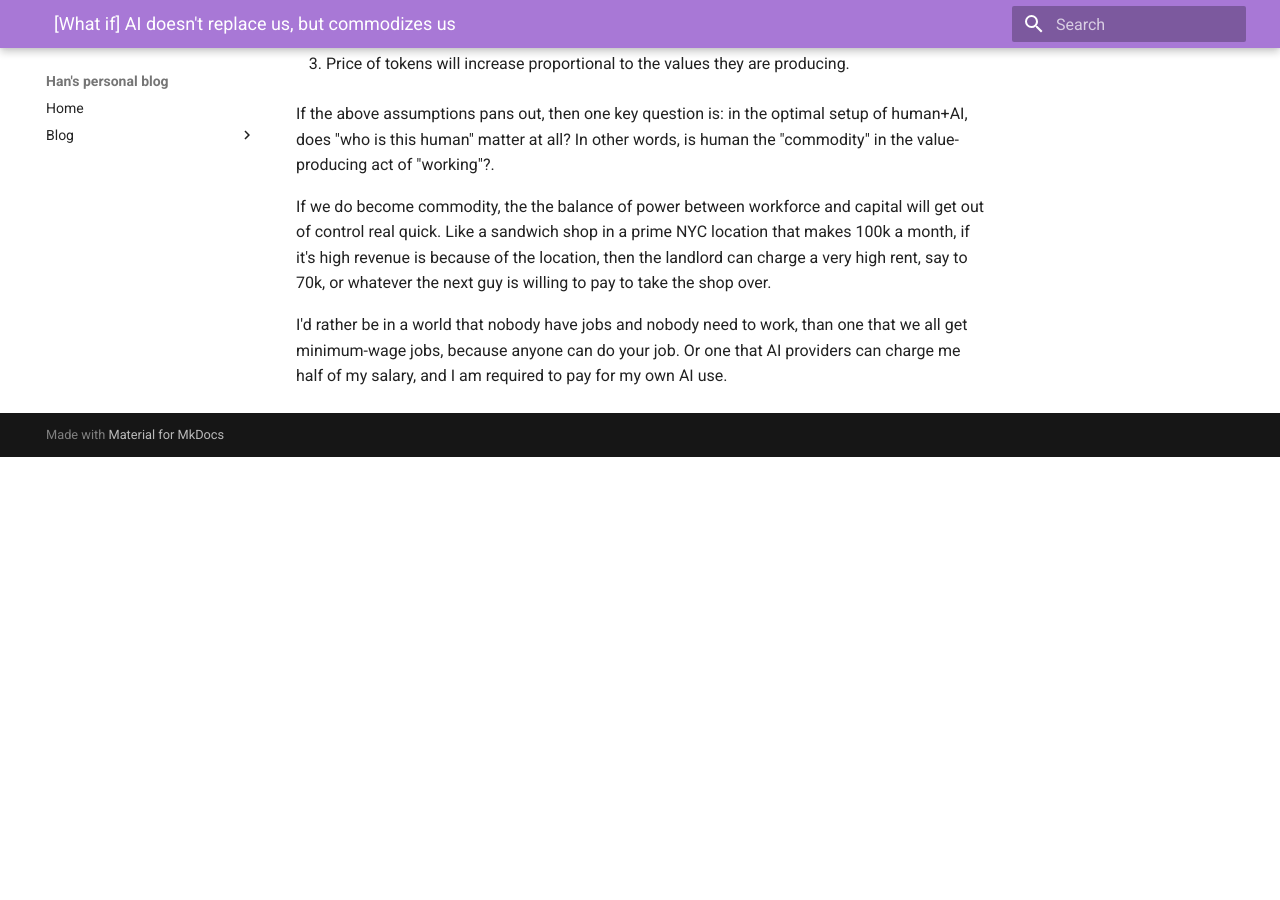
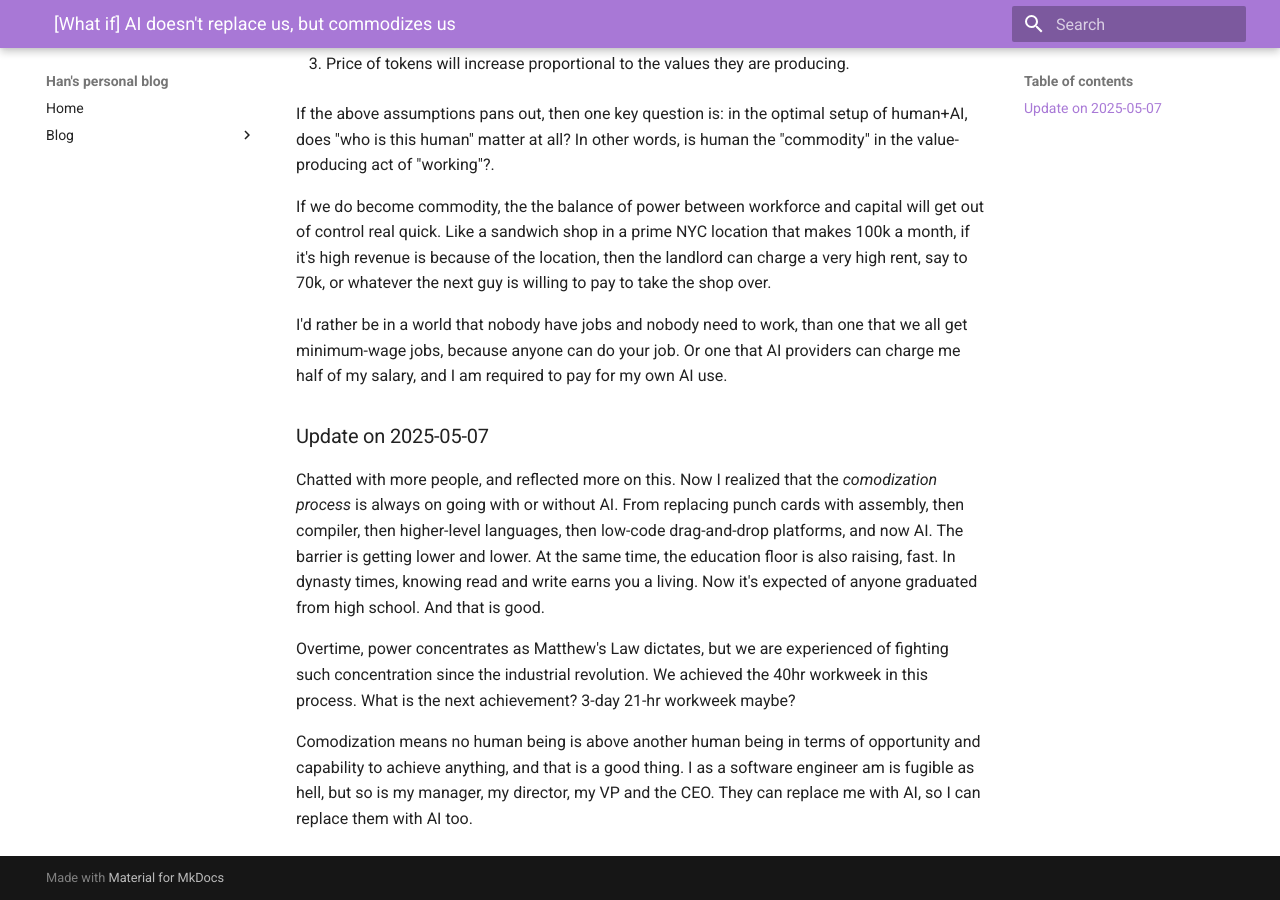
Before and after one commit to qihqi/qihqi.github.io, an MkDocs documentation site: the page built from docs/posts/what-if-ai-commodizes-us.md, in a window 1280 px wide and 900 px high, scrolled down 565 px. Built offline with MkDocs 1.6.1 and Material for MkDocs 9.7.7, drawn with Linux system fonts in a browser that asks for light colours; before the commit the page ends 1022 px from its top, so only the background shows below that.

Commit message:
update commodizes us

```diff
--- a/docs/posts/what-if-ai-commodizes-us.md
+++ b/docs/posts/what-if-ai-commodizes-us.md
@@ -38,3 +38,21 @@ I'd rather be in a world that nobody have jobs and nobody need to work, than one
 that we all get minimum-wage jobs, because anyone can do your job. Or one that
 AI providers can charge me half of my salary, and I am required to pay for my own
 AI use.
+
+### Update on 2025-05-07
+
+Chatted with more people, and reflected more on this. Now I realized that the
+*comodization process* is always on going with or without AI.
+From replacing punch cards with
+assembly, then compiler, then higher-level languages, then low-code drag-and-drop platforms,
+and now AI. The barrier is getting lower and lower. At the same time, the education floor is also
+raising, fast. In dynasty times, knowing read and write earns you a living. Now it's expected of
+anyone graduated from high school. And that is good.
+
+Overtime, power concentrates as Matthew's Law dictates, but we are experienced of fighting such
+concentration since the industrial revolution. We achieved the 40hr workweek in this process. What is
+the next achievement? 3-day 21-hr workweek maybe?
+
+Comodization means no human being is above another human being in terms of opportunity and capability to achieve anything,
+and that is a good thing. I as a software engineer am is fugible as hell, but so is my manager, my director, my VP and the CEO.
+They can replace me with AI, so I can replace them with AI too.
```
